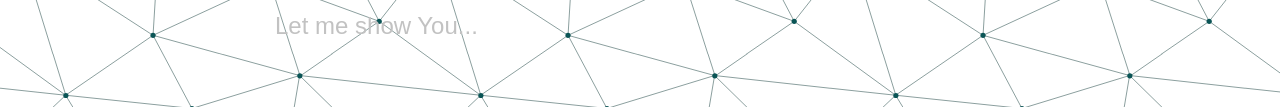
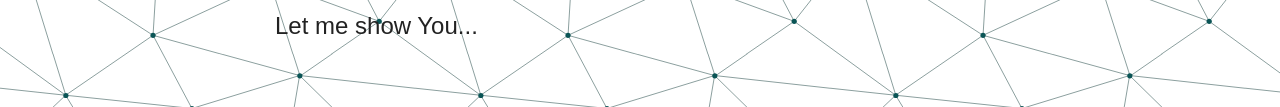
Before and after one commit to XMASTA007/Portfolio, a plain HTML site: page index.html in a window 1280 px wide. Shown: the part 361-468 px from the top of the page. Drawn offline with nearby package versions, Linux system fonts and the light colour scheme.

Commit message:
COlor fi?

```diff
--- a/index.html
+++ b/index.html
@@ -86,7 +86,7 @@
             <div class="block-reveal3 block-reveal3--active"><span
                 class="block-reveal__block3 white"></span>
               <h4 class=" mt-2 pb-3 block-reveal__text3"
-                style="color: rgb(194, 194, 194); opacity: 0;">Let me show
+                style="opacity: 0;">Let me show
                 You...</h4>
             </div>
           </div>
```
